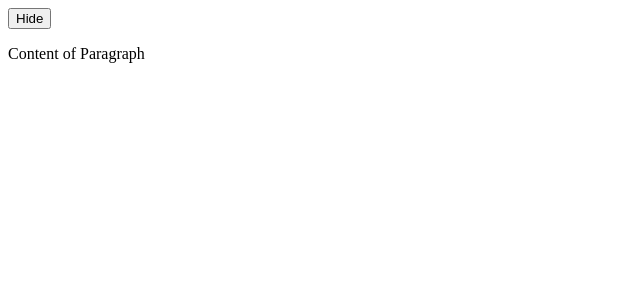
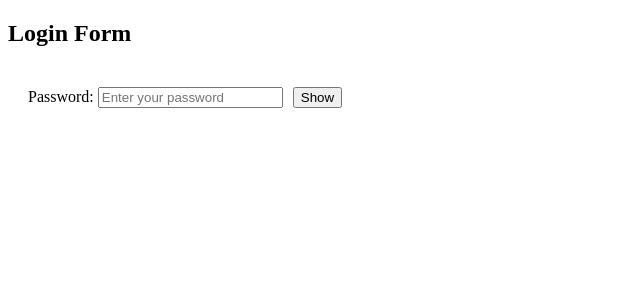
Before and after one commit to Sivakumar-U/UI_Learnings, a React (Vite) app: page / in a window 1280 px wide. Shown: the top 300 px of the page, without its empty margins (0-640 px from the left). Built offline with nearby package versions, Linux system fonts and the light colour scheme.

Commit message:
[Siva]Added: Password Toggle program to show or hide the password

```diff
--- a/src/App.jsx
+++ b/src/App.jsx
@@ -1,10 +1,11 @@
 import React from 'react';
-import ToggleHide_or_Show from './ToggleHide_or_Show';
+import PasswordToggle from './PasswordToggle';
 
 const App = () => {
   return (
     <div>
-      <ToggleHide_or_Show/>
+      <h2>Login Form</h2>
+      <PasswordToggle/>
     </div>
   );
 };
--- /dev/null
+++ b/src/PasswordToggle.jsx
@@ -0,0 +1,24 @@
+import React, { useState } from 'react';
+
+function PasswordToggle() {
+  const [showPassword, setShowPassword] = useState(false);
+
+  return (
+    <div style={{ padding: '20px' }}>
+      <label>Password: </label>
+      <input
+        type={showPassword ? 'text' : 'password'}
+        placeholder="Enter your password"
+      />
+
+      <button
+        onClick={() => setShowPassword(!showPassword)}
+        style={{ marginLeft: '10px' }}
+      >
+        {showPassword ? 'Hide' : 'Show'}
+      </button>
+    </div>
+  );
+}
+
+export default PasswordToggle;
```
